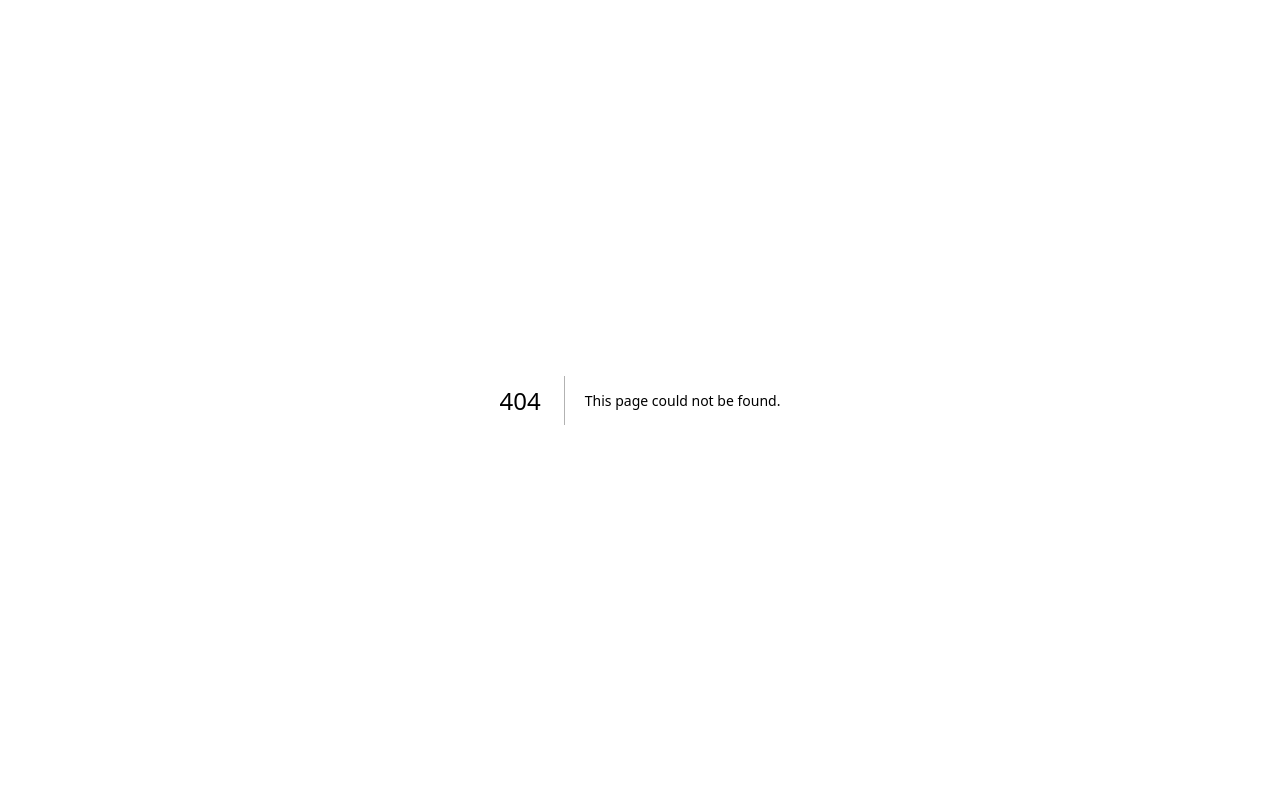
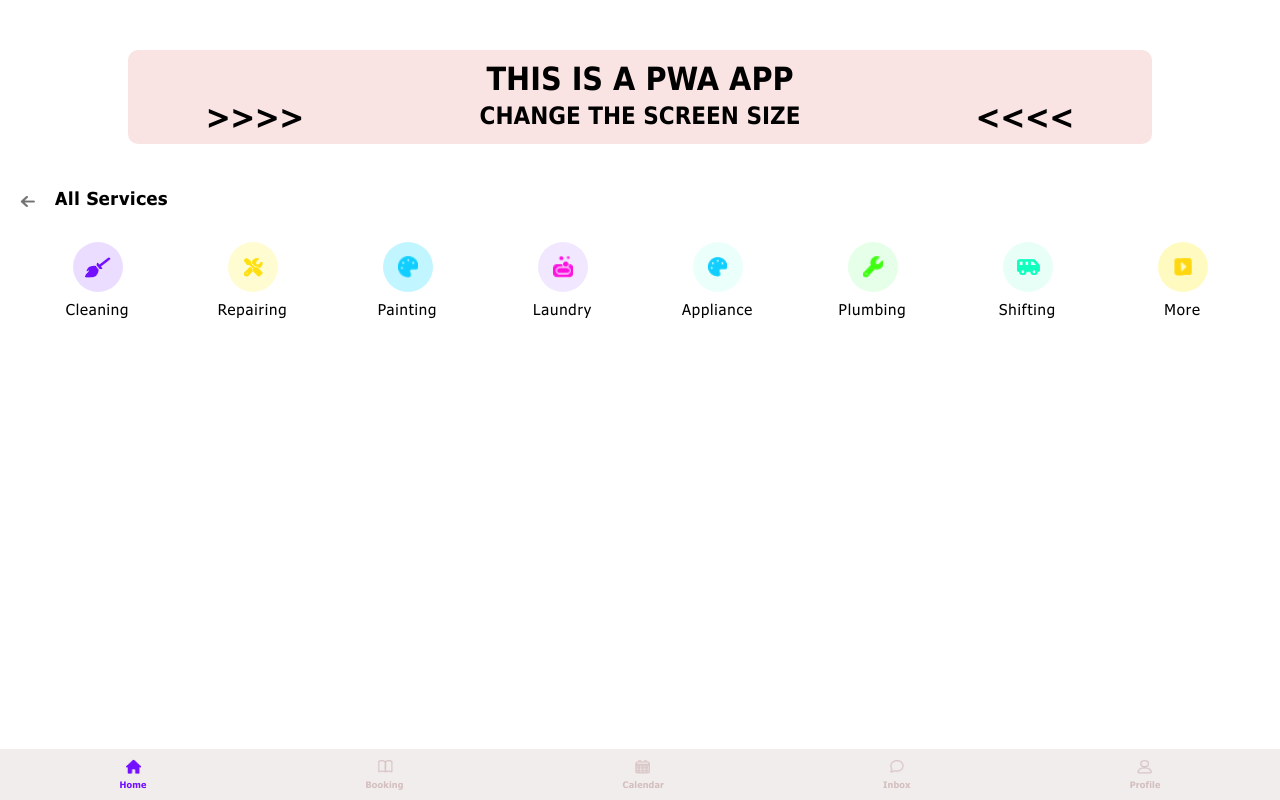
Before and after one commit to ciberdown/servyca-pwa, a Next.js app: page /home/all-services in a window 1280 px wide. Before the commit this address had no page. Built offline with nearby package versions, Linux system fonts and the light colour scheme.

Commit message:
warning added to all

```diff
--- a/app/components/grid/girdSystem.js
+++ b/app/components/grid/girdSystem.js
@@ -1,8 +1,7 @@
-import React from "react";
+import "./grid.scss";
 
 function GirdSystem({
   children,
-  gridTemplateColumns,
   gridTemplateRows = null,
   style = null,
   rowGap = null,
@@ -12,7 +11,7 @@ function GirdSystem({
     <div
       style={{
         display: "grid",
-        gridTemplateColumns: `repeat(${gridTemplateColumns},1fr)`,
+        gridTemplateColumns: `repeat(auto-fit, minmax(100px, 1fr))`,
         gridTemplateRows,
         columnGap,
         rowGap,
--- a/app/components/servicesPart/Services.js
+++ b/app/components/servicesPart/Services.js
@@ -1,12 +1,11 @@
-import React from "react";
 import GirdSystem from "../grid/girdSystem";
 import ServiceItem from "@/app/components/servicesPart/service-item";
 import { serviceItemsConst } from "@/public/constants/serviceConstants";
 
-function ServicesPart() {
+function ServicesPart({ marginTop }) {
   const serviceItems = serviceItemsConst;
   return (
-    <GirdSystem gridTemplateColumns={4} rowGap="35px">
+    <GirdSystem rowGap="35px" style={{ marginTop }}>
       <ServiceItem
         imgSrc="image 8.png"
         bColor="#7410ff24"
--- /dev/null
+++ b/app/home/all-services/allServices.scss
@@ -0,0 +1,18 @@
+@import "../../default-styles/fonts";
+@import "../../default-styles/media-queries";
+
+.all-services {
+  padding: 20px;
+  font-family: "Tahoma";
+  @include lower-sizes {
+    display: none;
+  }
+}
+
+.all-services .head-mb-foo {
+  font-family: "Tahoma bold";
+  color: #000;
+  font-size: 18px;
+  letter-spacing: 0.792px;
+  text-transform: capitalize;
+}
--- /dev/null
+++ b/app/home/all-services/page.js
@@ -0,0 +1,34 @@
+import FlexBox from "@/app/components/flex/flexBox";
+import "./allServices.scss";
+import Back from "@/app/components/back/back";
+import ServicesPart from "@/app/components/servicesPart/Services";
+
+function AllServices() {
+  return (
+    <div className="all-services">
+      <FlexBox
+        style={{ marginTop: "20px" }}
+        justifyContent="start"
+        alignItems="center"
+        gap="20px"
+      >
+        <Back
+          href="/home"
+          style={{
+            position: "static",
+            margin: "0",
+            padding: "0",
+            width: "15px",
+            height: "15px",
+            marginTop: "10px",
+          }}
+        />
+        <h1 className="head-mb-foo">all services</h1>
+      </FlexBox>
+
+      <ServicesPart marginTop="30px" />
+    </div>
+  );
+}
+
+export default AllServices;
--- a/app/home/home.scss
+++ b/app/home/home.scss
@@ -13,6 +13,9 @@
   @include lower-sizes {
     display: none;
   }
+  @include tablet-size {
+    padding-inline: 10%;
+  }
   @include desktop-size {
     display: none;
   }
@@ -26,6 +29,9 @@
 .home > img {
   width: 100%;
   background-size: contain;
+}
+.link {
+  text-decoration: none;
 }
 .input-con {
   position: relative;
--- a/app/layout.js
+++ b/app/layout.js
@@ -1,3 +1,6 @@
+import PwaWarning from "./components/pwa-warning";
+import "./app.scss";
+import FlexBox from "./components/flex/flexBox";
 
 export const metadata = {
   title: "Create Next App",
@@ -7,8 +10,10 @@ export const metadata = {
 export default function RootLayout({ children }) {
   return (
     <html lang="en">
+      <FlexBox justifyContent="center" style={{ width: "100%" }}>
+        <PwaWarning />
+      </FlexBox>
       <body>{children}</body>
-
     </html>
   );
 }
--- a/app/my-bookmarks/myBookmarks.scss
+++ b/app/my-bookmarks/myBookmarks.scss
@@ -9,9 +9,15 @@
 }
 .my-bookmarks {
   padding-inline: 20px;
+  @include lower-sizes {
+    display: none;
+  }
+  @include desktop-size {
+    display: none;
+  }
 }
 .my-bookmarks .head-mb-img-moz {
-    width: 100%;
+  width: 100%;
   @include tablet-size {
     display: none;
   }
--- a/app/page.js
+++ b/app/page.js
@@ -1,12 +1,9 @@
 import "./app.scss";
-import PwaWarning from "./components/pwa-warning";
 import Start from "./components/start/start";
 
 export default function Home() {
   return (
     <main className="app">
-      <PwaWarning />
-
       <Start />
     </main>
   );
```
Also changed, not shown: app/home/page.js (+7 -3 lines), app/components/grid/grid.scss (added).
